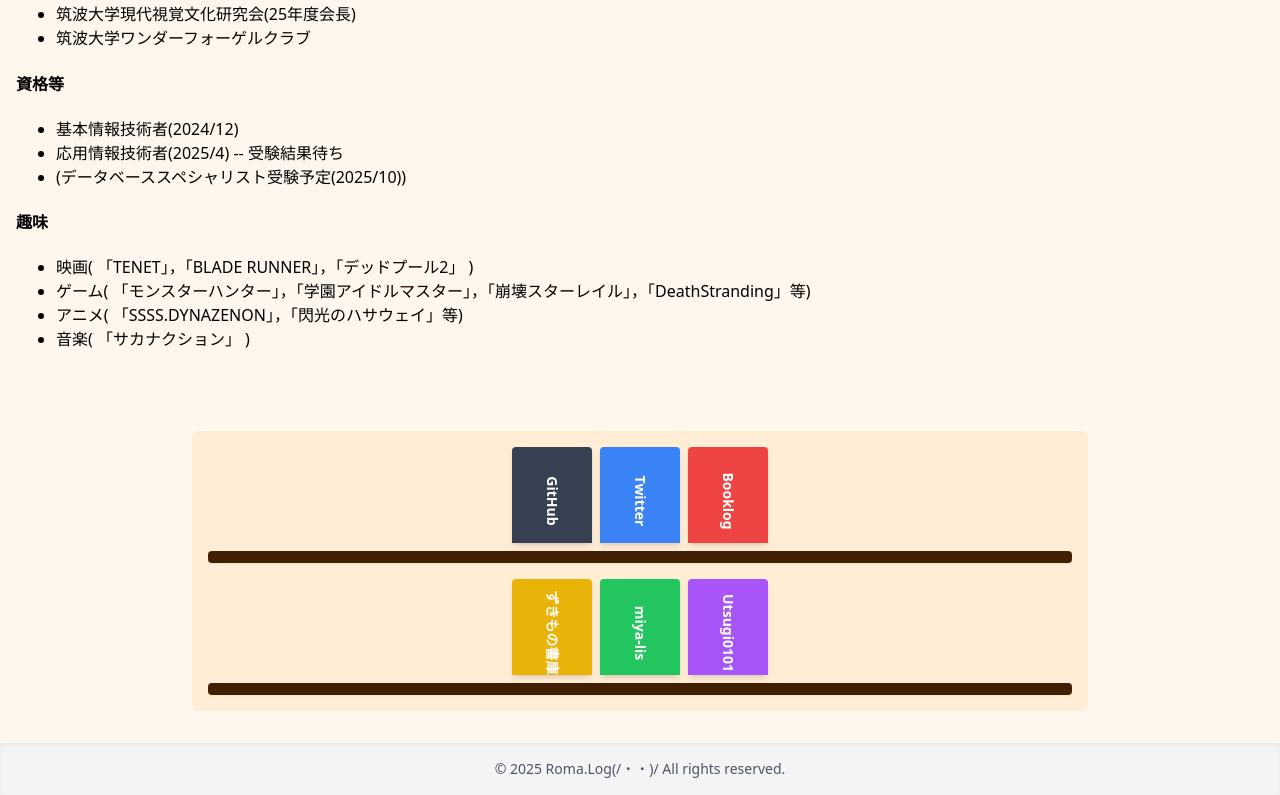
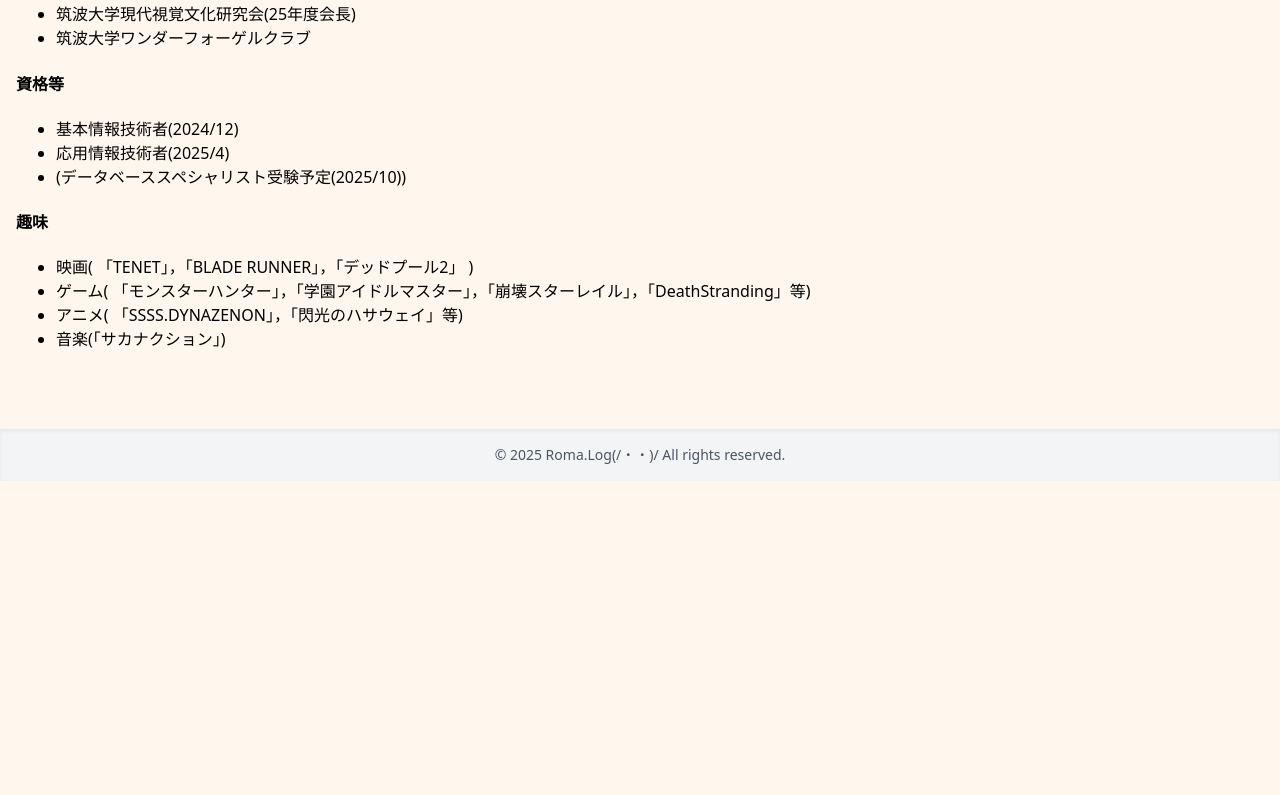
Before and after one commit to romanohu/roma-blog, a Next.js app in the folder my-app/: page /about in a window 1280 px wide. Shown: the part 319-1114 px from the top of the page. After the commit the page ends 800 px from the top, so only its background shows below. Built offline with nearby package versions, Linux system fonts and the light colour scheme.

Commit message:
適当修正

```diff
--- a/my-app/src/app/about/page.tsx
+++ b/my-app/src/app/about/page.tsx
@@ -18,7 +18,7 @@
       <h4>資格等</h4>
         <ul>
           <li>基本情報技術者(2024/12)</li>
-          <li>応用情報技術者(2025/4) -- 受験結果待ち</li>
+          <li>応用情報技術者(2025/4)</li>
           <li>(データベーススペシャリスト受験予定(2025/10)) </li>
         </ul>
       <h4>趣味</h4>
@@ -26,7 +26,7 @@
           <li>映画( 「TENET」，「BLADE RUNNER」，「デッドプール2」 )</li>
           <li>ゲーム( 「モンスターハンター」，「学園アイドルマスター」，「崩壊スターレイル」，「DeathStranding」等)</li>
           <li>アニメ( 「SSSS.DYNAZENON」，「閃光のハサウェイ」等)</li>
-          <li>音楽( 「サカナクション」 )</li>
+          <li>音楽(「サカナクション」)</li>
         </ul>
 
 
--- a/my-app/src/app/layout.tsx
+++ b/my-app/src/app/layout.tsx
@@ -2,7 +2,7 @@
 import Header from '@/components/header';
 import Footer from '@/components/footer';
 
-import BookshelfPage from '@/components/bookshelf';
+
 
 export const metadata = {
   title: 'Roma.Log(/・・)/',
@@ -34,7 +34,6 @@
         <main className="flex-1 container mx-auto px-4 py-8">
           {children}
         </main>
-         <BookshelfPage />
         <Footer />
       </body>
     </html>
--- a/my-app/src/components/bookshelf.tsx
+++ /dev/null
@@ -1,76 +0,0 @@
-"use client";
-import React, { useState } from 'react';
-
-interface Link {
-  id: number;
-  title: string;
-  url: string;
-  color: string;
-}
-
-const BookshelfPage = () => {
-  const [links] = useState<Link[]>([
-    { id: 1, title: 'GitHub', url: 'https://github.com/romanohu', color: 'bg-gray-700' },
-    { id: 2, title: 'Twitter', url: 'https://x.com/romanohu794', color: 'bg-blue-500' },
-    { id : 3, title: 'Booklog', url: 'https://booklog.jp/users/romanohu794/', color: 'bg-red-500' },
-    { id : 5, title: 'ずきもの書庫', url: 'https://mikazukimo.github.io/zukimo_shiroko_suki/', color: 'bg-yellow-500' },
-    { id : 6, title: 'miya-lis', url: 'https://xn--cbkk.xn--u8jixh5t.xn--q9jyb4c/', color: 'bg-green-500' },
-    { id : 7, title: 'Utsugi0101', url: 'https://utsugi0101.dev/', color: 'bg-purple-500' },
-  ]);
-
-  const rows = 2; // ここで段数を設定（1〜4程度推奨）
-
-  const handleLinkClick = (url: string): void => {
-    if (url !== '#') {
-      window.open(url, '_blank');
-    }
-  };
-
-  // リンクを行ごとに分割
-  const linksPerRow = Math.ceil(links.length / rows);
-  const shelves = [];
-  for (let i = 0; i < rows; i++) {
-    const start = i * linksPerRow;
-    const end = Math.min(start + linksPerRow, links.length);
-    shelves.push(links.slice(start, end));
-  }
-
-  return (
-    <div className="p-8">
-      <div className="max-w-4xl mx-auto">
-
-        {/* 本棚 */}
-        <div className="bg-orange-100 p-4 rounded-lg">
-
-          {shelves.map((shelf, index) => (
-            <div key={index} className="mb-4 last:mb-0">
-              {/* 本（リンク） */}
-              <div className="flex justify-center gap-2 mb-2">
-                {shelf.map((link) => (
-                  <button
-                    key={link.id}
-                    onClick={() => handleLinkClick(link.url)}
-                    className={`
-                      ${link.color} text-white px-4 py-8 rounded-t
-                      hover:scale-105 cursor-pointer
-                      text-sm font-semibold shadow-md
-                      w-20 h-24 flex items-end justify-center
-                    `}
-                  >
-                    <span className="transform rotate-90 whitespace-nowrap">
-                      {link.title}
-                    </span>
-                  </button>
-                ))}
-              </div>
-              {/* 棚板 */}
-              <div className="h-3 bg-yellow-950 rounded shadow-sm"></div>
-            </div>
-          ))}
-        </div>
-      </div>
-    </div>
-  );
-};
-
-export default BookshelfPage;
```
Also changed, not shown: 1 other file (tests, documents, lock files or other folders).
